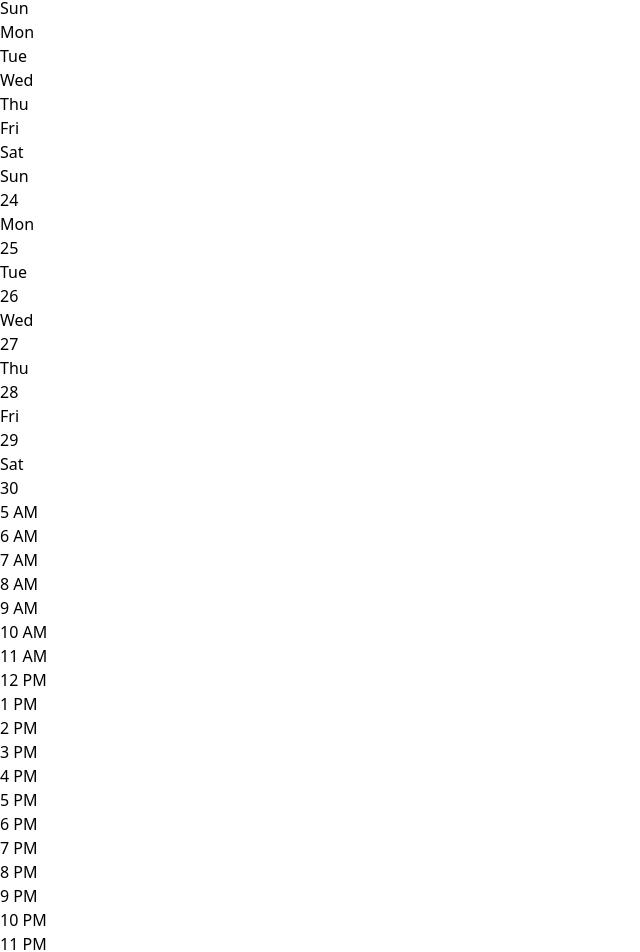
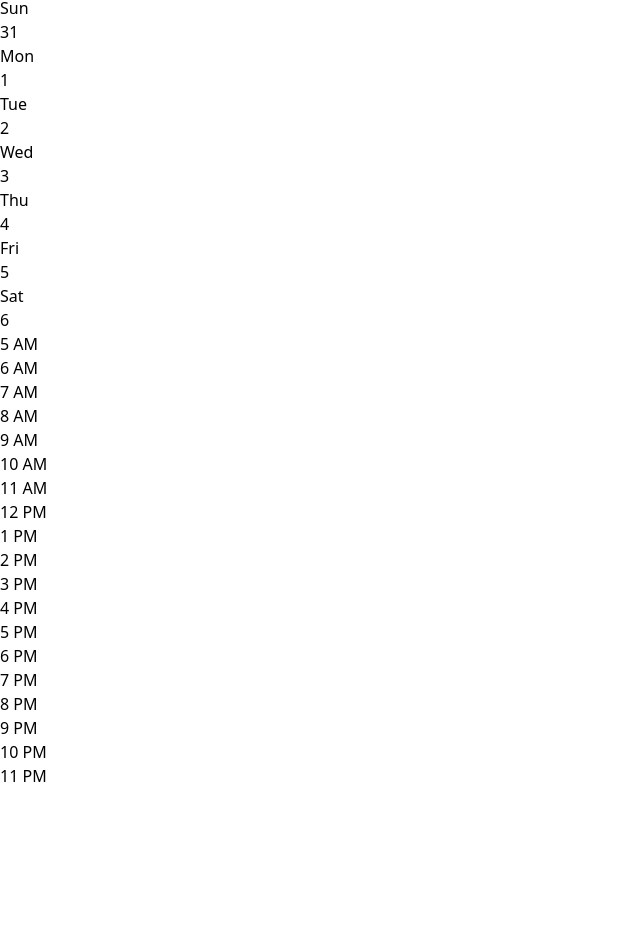
Before and after one commit to Mizuone/schedule-focuser-frontend, a React (Vite) app: page / in a window 1280 px wide. Shown: the part 2613-3565 px from the top of the page, without its empty margins (0-640 px from the left). After the commit the page ends 3401 px from the top, so only its background shows below. Built offline with nearby package versions, Linux system fonts and the light colour scheme.

Commit message:
started initial setup for checking which part of the screen a user clicks on for the scheduler

```diff
--- a/src/components/scheduler/Scheduler.tsx
+++ b/src/components/scheduler/Scheduler.tsx
@@ -1,21 +1,9 @@
 import { Day } from "./day/Day"
 import { DayHeader } from "./day/DayHeader"
-import { HourLabel } from "./hour-label/HourLabel"
-
-const daysOfWeek = ['Sun', 'Mon', 'Tue', 'Wed', 'Thu', 'Fri', 'Sat'];
+import { DayHourLabels } from "./day-hour-labels/DayHourLabels"
+import { getCurrentWeekDates } from "../../helpers/helpers";
 
 export const Scheduler = () => {
-
-    function getCurrentWeekDates() {
-        /*const days = new Array();
-        for (var i = 0; i < 7; i++){
-            days[i] = new Date(date.getFullYear(), date.getMonth(), date.getDate() - date.getDay() + i);
-        }
-
-        return days;
-        */
-    }
-
     return (
         <>
             <div className="content flex-col">
@@ -23,45 +11,14 @@ export const Scheduler = () => {
                     <div className="scheduler-header flex">
                         <div className="spacer m-4"></div>
                         {
-                            daysOfWeek.map((dayOfWeek) => {
-                                 const currentDate = new Date();
-
-                                 if (currentDate.getDay() > 0) {
-                                    // One thought is to always output 7 Headers, set the minus value to the current day and increment from there
-                                 }
-
-                                return <DayHeader day={dayOfWeek} dayOfMonth=""/>;
+                            getCurrentWeekDates().map((day, index) => {
+                                return <DayHeader key={`${day.dayOfWeek} - ${index}`} day={day.dayOfWeek} dayOfMonth={day.dayOfMonth} currentDay={day.isCurrentDay}/>;
                             })
                         }
-                        <DayHeader day="Sun" dayOfMonth="24"/>
-                        <DayHeader day="Mon" dayOfMonth="25"/>
-                        <DayHeader day="Tue" dayOfMonth="26"/>
-                        <DayHeader day="Wed" dayOfMonth="27"/>
-                        <DayHeader day="Thu" dayOfMonth="28"/>
-                        <DayHeader day="Fri" dayOfMonth="29"/>
-                        <DayHeader day="Sat" dayOfMonth="30"/>
                     </div>
                     <div className="scheduler-content flex flex-row h-full overflow-visible">
                         <div className="flex flex-col">
-                            <HourLabel hour="5 AM" />
-                            <HourLabel hour="6 AM" />
-                            <HourLabel hour="7 AM" />
-                            <HourLabel hour="8 AM" />
-                            <HourLabel hour="9 AM" />
-                            <HourLabel hour="10 AM" />
-                            <HourLabel hour="11 AM" />
-                            <HourLabel hour="12 PM" />
-                            <HourLabel hour="1 PM" />
-                            <HourLabel hour="2 PM" />
-                            <HourLabel hour="3 PM" />
-                            <HourLabel hour="4 PM" />
-                            <HourLabel hour="5 PM" />
-                            <HourLabel hour="6 PM" />
-                            <HourLabel hour="7 PM" />
-                            <HourLabel hour="8 PM" />
-                            <HourLabel hour="9 PM" />
-                            <HourLabel hour="10 PM" />
-                            <HourLabel hour="11 PM" endLabel={true} />
+                            <DayHourLabels />
                         </div>
                         <div className="flex w-full max-h-screen overflow-auto">
                             <Day />
--- /dev/null
+++ b/src/components/scheduler/day-hour-labels/DayHourLabels.tsx
@@ -0,0 +1,18 @@
+import { normalDayHours } from "../../../helpers/dayHours";
+
+export const DayHourLabels = () => {
+    return (
+        <>
+            {
+                normalDayHours.map((dayHour, index) => {
+                    return (
+                        <div className={`${index === normalDayHours.length - 1 ? "" : 'h-12 border-r border-gray-100'} relative pr-2 w-16 text-xs text-right text-gray-400`}>
+                            <span className="relative -top-2">{dayHour.label}</span>
+                        </div>
+                    )
+                })
+            }
+        </>
+
+  )
+}
--- a/src/components/scheduler/day/Day.tsx
+++ b/src/components/scheduler/day/Day.tsx
@@ -1,18 +1,23 @@
+import { normalDayHours } from "../../../helpers/dayHours";
+
 export const Day = () => {
-    const dayContainer = [];
-
-    for (let i = 0; i < 18; i++) {
-        if (i + 1 >= 18) {
-            dayContainer.push(<div key={"day" + i} className="h-12 border-t border-b border-r border-gray-100"></div>)
-        } else {
-            dayContainer.push(<div key={"day" + i} className="h-12 border-t border-r border-gray-100"></div>)
-        }
-    }
-
     return (
         <>
             <div className="w-full">
-                {dayContainer}
+                {
+                    normalDayHours.map((dayHour, index) => {
+                        return (
+                            <div key={"day-" + dayHour.label} className={`${index === normalDayHours.length - 1 ? 'border-b' : "h-12"} border-t border-r border-gray-100`}>
+                                <div className="flex flex-col h-full">
+                                    <div className={`${dayHour.hour}:15 ${dayHour.amOrPM} h-full day-hour`}></div>
+                                    <div className={`${dayHour.hour}:30 ${dayHour.amOrPM} h-full day-hour`}></div>
+                                    <div className={`${dayHour.hour}:45 ${dayHour.amOrPM} h-full day-hour`}></div>
+                                    <div className={`${dayHour.hour}:00 ${dayHour.amOrPM} h-full day-hour`}></div>
+                                </div>
+                            </div>
+                        );
+                    })
+                }
             </div>
         </>
     )
--- a/src/components/scheduler/day/DayHeader.tsx
+++ b/src/components/scheduler/day/DayHeader.tsx
@@ -1,15 +1,16 @@
 interface DayProps {
-    day: string
-    dayOfMonth: string
+    day: string;
+    dayOfMonth: string;
+    currentDay: boolean;
 }
 
 export const DayHeader = (props: DayProps) => {
-    const { day, dayOfMonth } = props;
+    const { day, dayOfMonth, currentDay } = props;
 
     return (
         <div className="w-full">
-            <h3 className="text-center text-sm text-gray-400">{day}</h3>
-            <h2 className="text-2xl text-center">{dayOfMonth}</h2>
+            <h3 className={`${currentDay ? 'text-green-600' : 'text-gray-400'} text-center text-sm`}>{day}</h3>
+            <h2 className={`${currentDay ? 'text-green-600' : ""} text-2xl text-center`}>{dayOfMonth}</h2>
         </div>
     )
 }
--- a/src/components/scheduler/hour-label/HourLabel.tsx
+++ /dev/null
@@ -1,15 +0,0 @@
-
-interface HourLabelProps {
-    hour: string;
-    endLabel?: boolean;
-}
-
-export const HourLabel = (props: HourLabelProps) => {
-    const { hour, endLabel } = props;
-
-    return (
-        <div className={`${endLabel ? "" : 'h-12 border-r-2 border-gray-100'} relative pr-2 w-16 text-xs text-right text-gray-400`}>
-            <span className="relative -top-2">{hour}</span>
-        </div>
-  )
-}
--- /dev/null
+++ b/src/components/scheduler/task/Task.tsx
@@ -0,0 +1,5 @@
+export const Task = () => {
+    return (
+        <div>task</div>
+    )
+}
--- /dev/null
+++ b/src/helpers/dayHours.ts
@@ -0,0 +1,27 @@
+export interface DayHour {
+    label: string;
+    hour: string;
+    amOrPM: string;
+}
+
+export const normalDayHours: DayHour[] = [
+    {label: '5 AM', hour: '5', amOrPM: 'am'},
+    {label: '6 AM', hour: '6', amOrPM: 'am'},
+    {label: '7 AM', hour: '7', amOrPM: 'am'},
+    {label: '8 AM', hour: '8', amOrPM: 'am'},
+    {label: '9 AM', hour: '9', amOrPM: 'am'},
+    {label: '10 AM', hour: '10', amOrPM: 'am'},
+    {label: '11 AM', hour: '11', amOrPM: 'am'},
+    {label: '12 PM', hour: '12', amOrPM: 'pm'},
+    {label: '1 PM', hour: '1', amOrPM: 'pm'},
+    {label: '2 PM', hour: '2', amOrPM: 'pm'},
+    {label: '3 PM', hour: '3', amOrPM: 'pm'},
+    {label: '4 PM', hour: '4', amOrPM: 'pm'},
+    {label: '5 PM', hour: '5', amOrPM: 'pm'},
+    {label: '6 PM', hour: '6', amOrPM: 'pm'},
+    {label: '7 PM', hour: '7', amOrPM: 'pm'},
+    {label: '8 PM', hour: '8', amOrPM: 'pm'},
+    {label: '9 PM', hour: '9', amOrPM: 'pm'},
+    {label: '10 PM', hour: '10', amOrPM: 'pm'},
+    {label: '11 PM', hour: '11', amOrPM: 'pm'},
+]
--- /dev/null
+++ b/src/helpers/helpers.ts
@@ -0,0 +1,31 @@
+export const daysOfWeek = ['Sun', 'Mon', 'Tue', 'Wed', 'Thu', 'Fri', 'Sat'];
+
+export interface CurrentDayDate {
+    date: Date;
+    dayOfWeek: string;
+    dayOfMonth: string;
+    isCurrentDay: boolean;
+}
+
+export const getCurrentWeekDates = (): CurrentDayDate[] => {
+    const currentDate: Date = new Date();
+    const currentDay: number = currentDate.getDay();
+
+    return daysOfWeek.reduce((acc: CurrentDayDate[], dayOfWeek: string, index: number) => {
+        const date = new Date(currentDate);
+        const dayDiff = index - currentDay;
+
+        if (dayDiff !== 0) {
+            date.setDate(currentDate.getDate() + dayDiff);
+        }
+
+        acc.push({
+            date,
+            dayOfWeek,
+            dayOfMonth: date.getDate().toString(),
+            isCurrentDay: dayDiff === 0
+        });
+
+        return acc;
+    }, []);
+}
```
Also changed, not shown: src/index.css (line endings or trailing spaces).
